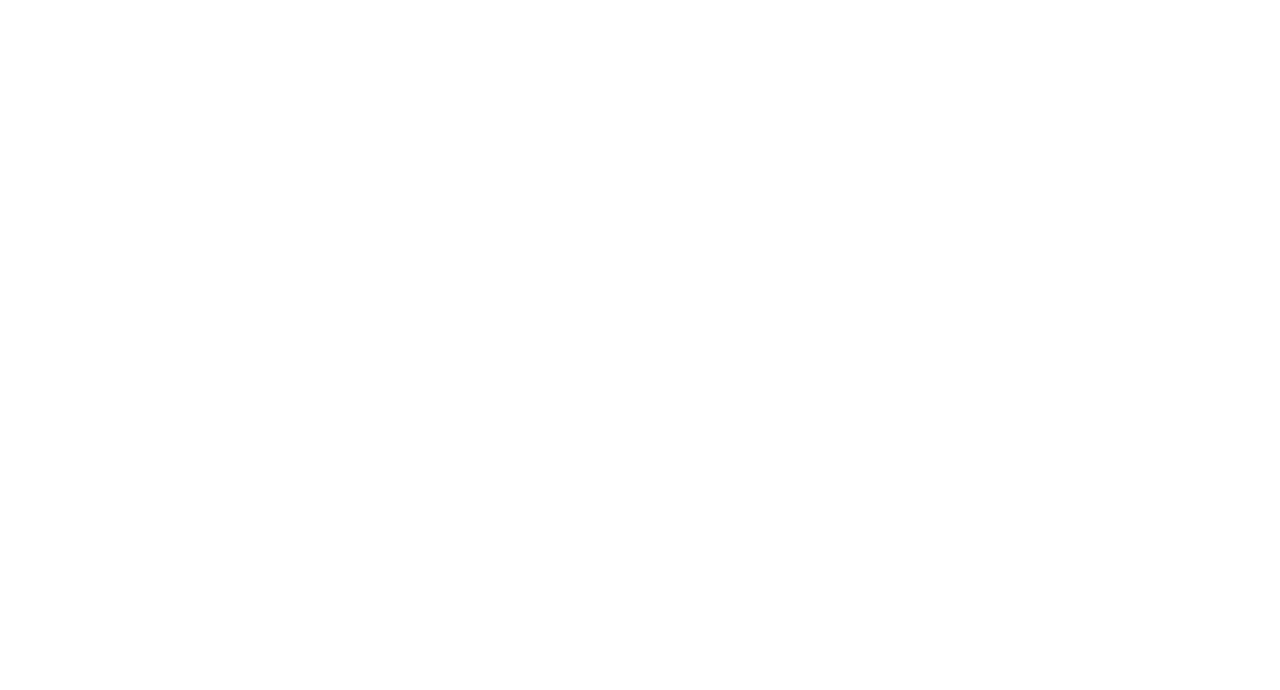
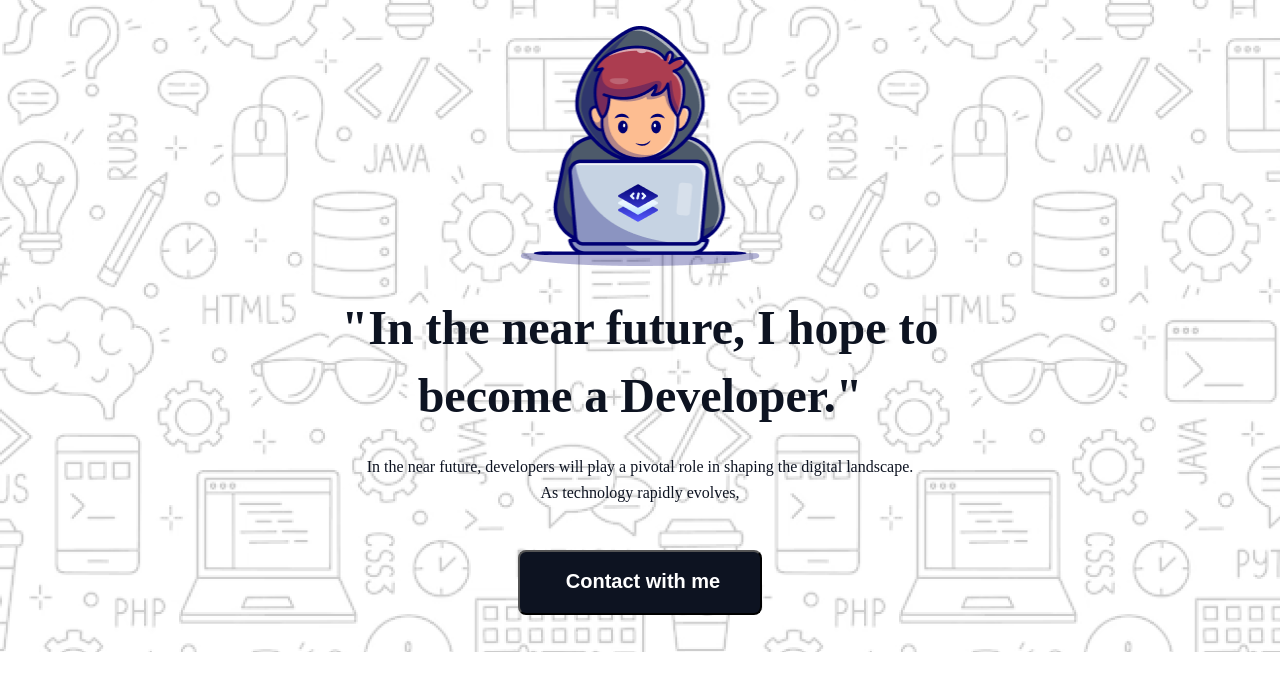
Before and after one commit to Rajaul09/assignment-dev, a plain HTML site: page index.html in a window 1280 px wide. Drawn offline with Linux system fonts and the light colour scheme.

Commit message:
first commit

```diff
--- a/index.html
+++ b/index.html
@@ -4,8 +4,18 @@
     <meta charset="UTF-8">
     <meta name="viewport" content="width=device-width, initial-scale=1.0">
     <title>Developer</title>
+    <link rel="stylesheet" href="./style.css">
 </head>
 <body>
-
+    <section class="banner">
+    <div class="banner-div">
+    <img class="banner-img" src="./asset/Group.png" alt="">
+    <h2 class="banner-title">"In the near future, I hope to <br> become a Developer."</h2>
+    <p class="banner-descripition">In the near future, developers will play a pivotal role in shaping the digital landscape. <br>As technology rapidly evolves,</p>
+    <ul>
+        <li><button class="banner-btn">Contact with me</button></li>
+    </ul>
+    </div>
+    </section>
 </body>
 </html>
--- a/style.css
+++ b/style.css
@@ -0,0 +1,45 @@
+*{
+    margin: 0;
+    padding: 0;
+}
+.banner{
+    background-image: url('./asset/Hero-bg.png');
+    background-repeat: no-repeat;
+    background-size: cover;
+    height: 652px;
+    text-align: center;
+    justify-content: center;
+}
+.banner-div{
+    padding-top: 26px;
+}
+.banner-img{
+width: 240.28px;
+height: 240px;
+}
+.banner-title{
+    color: rgb(13, 19, 33);
+    font-size: 48px;
+    font-weight: 800;
+    line-height: 68px;
+    margin: 24px 0px;
+}
+.banner-descripition{
+    color: rgb(13, 19, 33);
+    font-size: 16px;
+    font-weight: 400;
+    margin: 24px 0px;
+    line-height: 26px;
+}
+.banner-btn{
+    border-radius: 8px;
+    background: rgb(13, 19, 33);
+    padding: 18px 18px 21px 24px;
+    margin: 20px 0px;
+    color: white;
+    font-size: 20px;
+    font-weight: 600;
+    line-height: 23px;
+    width: 244px;
+    height: 65px;
+}
```
